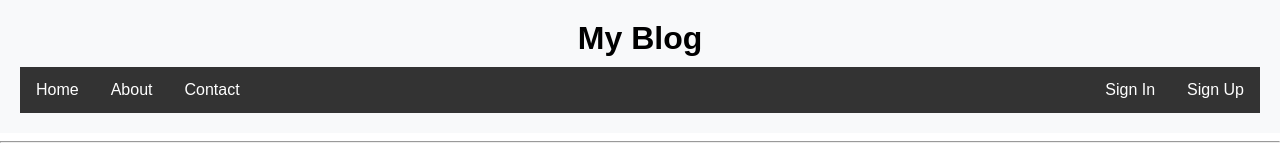
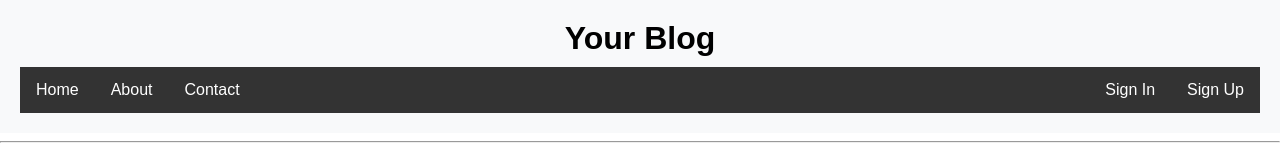
Before and after one commit to king2992/blog, a plain HTML site: page index.html in a window 1280 px wide. Shown: the top 160 px of the page. Drawn offline with Linux system fonts and the light colour scheme.

Commit message:
auth test

```diff
--- a/index.html
+++ b/index.html
@@ -6,7 +6,7 @@
   </head>
   <body>
     <header>
-      <h1 class="logo">My Blog</h1>
+      <h1 class="logo">Your Blog</h1>
       <nav>
         <ul>
           <li><a href="index.html">Home</a></li>
```
